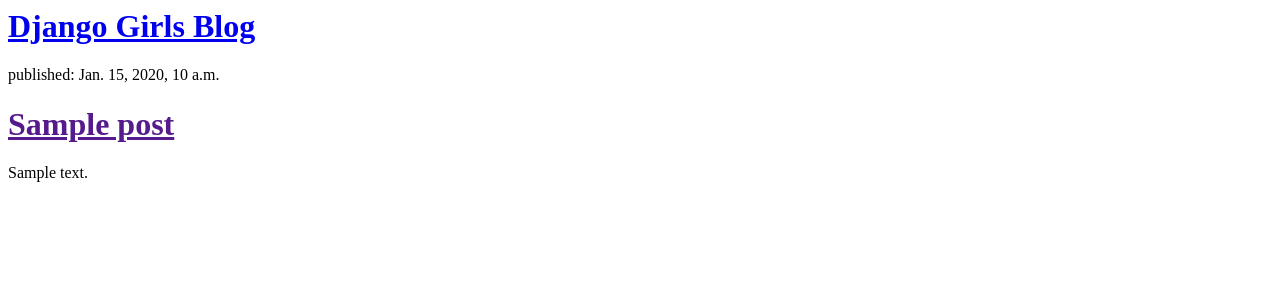
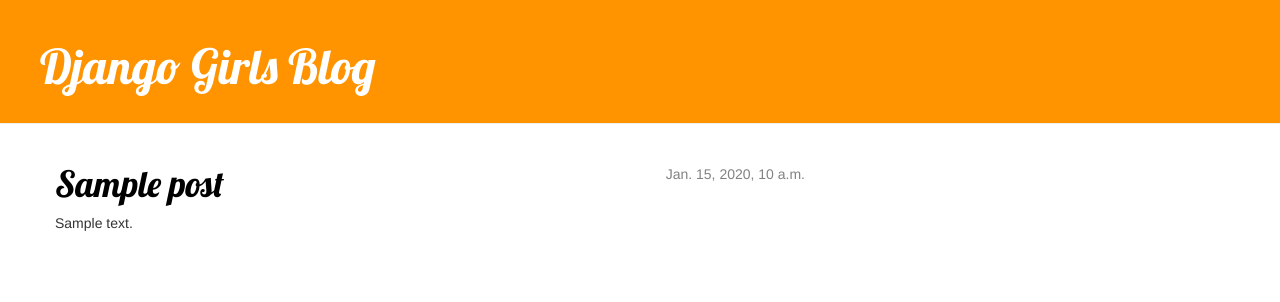
Before and after one commit to Dioscur/DjangoTutorial, a Django app: template blog/templates/blog/post_list.html in a window 1280 px wide. Shown: the top 302 px of the page. Run offline with Django 3.2, Linux system fonts and the light colour scheme; the template is opened without the code that fills it: values that come from a table or form of the project are taken from there, others are empty; tables that the repository leaves empty hold one stand-in row (values such as "Sample post"); some libraries are stand-ins or nearby versions.

Commit message:
Django added CSS style

```diff
--- a/blog/templates/blog/post_list.html
+++ b/blog/templates/blog/post_list.html
@@ -1,18 +1,32 @@
+{% load staticfiles %}
+
 <html>
     <head>
         <title>Django Girls blog</title>
+        <link rel="stylesheet" href="//maxcdn.bootstrapcdn.com/bootstrap/3.2.0/css/bootstrap.min.css">
+        <link rel="stylesheet" href="//maxcdn.bootstrapcdn.com/bootstrap/3.2.0/css/bootstrap-theme.min.css">
+        <link href="//fonts.googleapis.com/css?family=Lobster&subset=latin,latin-ext" rel="stylesheet" type="text/css">
+        <link rel="stylesheet" href="{% static "css/blog.css" %}">
     </head>
     <body>
-        <div>
-        <h1><a href="/">Django Girls Blog</a></h1>
+        <div  class="page-header">
+            <h1><a href="/">Django Girls Blog</a></h1>
         </div>
 
-        {% for post in posts %}
-            <div>
-                <p>published: {{ post.published_date }}</p>
-                <h1><a href="">{{ post.title }}</a></h1>
-                <p>{{ post.text|linebreaks }}</p>
+        <div class="content container">
+            <div class="row">
+                <div class="col-md-8">
+                    {% for post in posts %}
+                        <div class="post">
+                            <div class="date">
+                                {{ post.published_date }}
+                            </div>
+                            <h1><a href="">{{ post.title }}</a></h1>
+                            <p>{{ post.text|linebreaks }}</p>
+                        </div>
+                    {% endfor %}
+                </div>
             </div>
-        {% endfor %}
+        </div>
     </body>
 </html>
--- a/mysite/settings.py
+++ b/mysite/settings.py
@@ -101,3 +101,7 @@
 # https://docs.djangoproject.com/en/1.8/howto/static-files/
 
 STATIC_URL = '/static/'
+
+STATICFILES_DIRS = (
+    os.path.join(BASE_DIR, "static"),
+)
--- /dev/null
+++ b/static/css/blog.css
@@ -0,0 +1,47 @@
+.page-header {
+    background-color: #ff9400;
+    margin-top: 0;
+    padding: 20px 20px 20px 40px;
+}
+
+.page-header h1, .page-header h1 a, .page-header h1 a:visited, .page-header h1 a:active {
+    color: #ffffff;
+    font-size: 36pt;
+    text-decoration: none;
+}
+
+.content {
+    margin-left: 40px;
+}
+
+h1, h2, h3, h4 {
+    font-family: 'Lobster', cursive;
+}
+
+.date {
+    float: right;
+    color: #828282;
+}
+
+.save {
+    float: right;
+}
+
+.post-form textarea, .post-form input {
+    width: 100%;
+}
+
+.top-menu, .top-menu:hover, .top-menu:visited {
+    color: #ffffff;
+    float: right;
+    font-size: 26pt;
+    margin-right: 20px;
+}
+
+.post {
+    margin-bottom: 70px;
+}
+
+.post h1 a, .post h1 a:visited {
+    color: #000000;
+}
```
Also changed, not shown: manage.py (line endings or trailing spaces), 1 other file.
